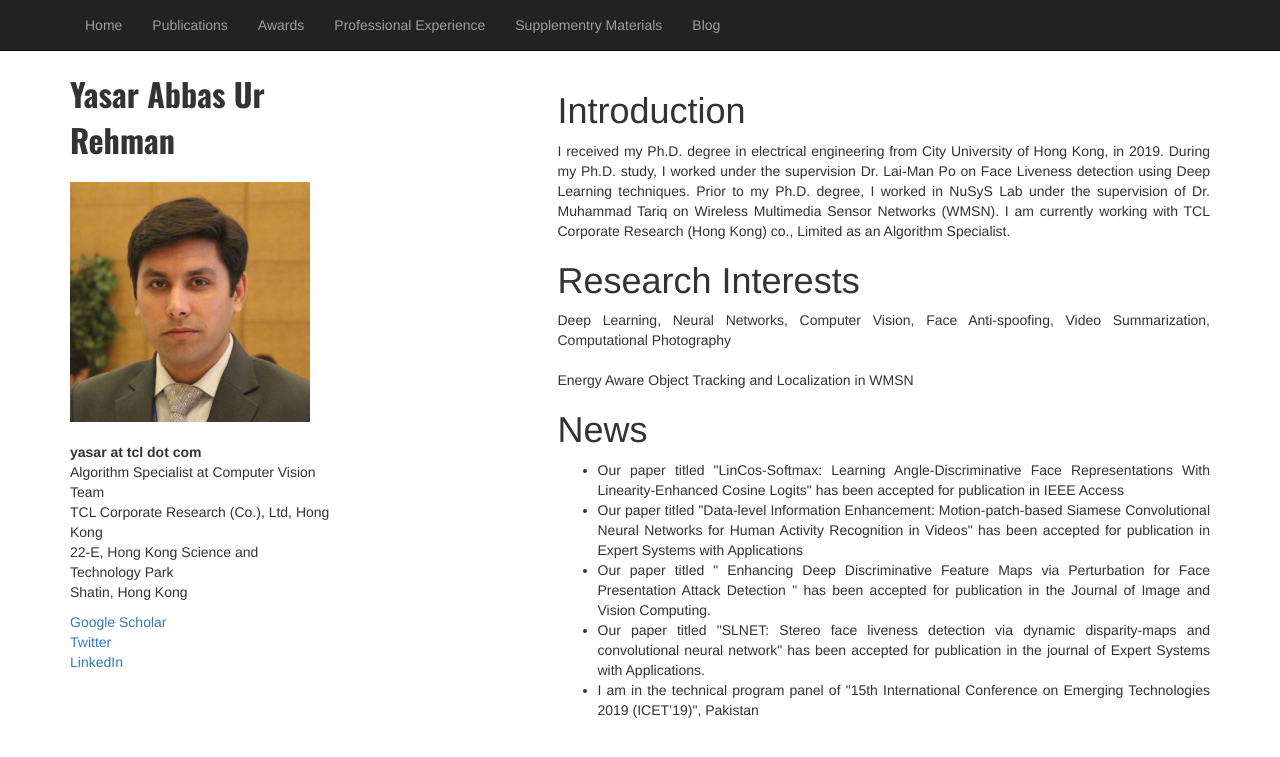
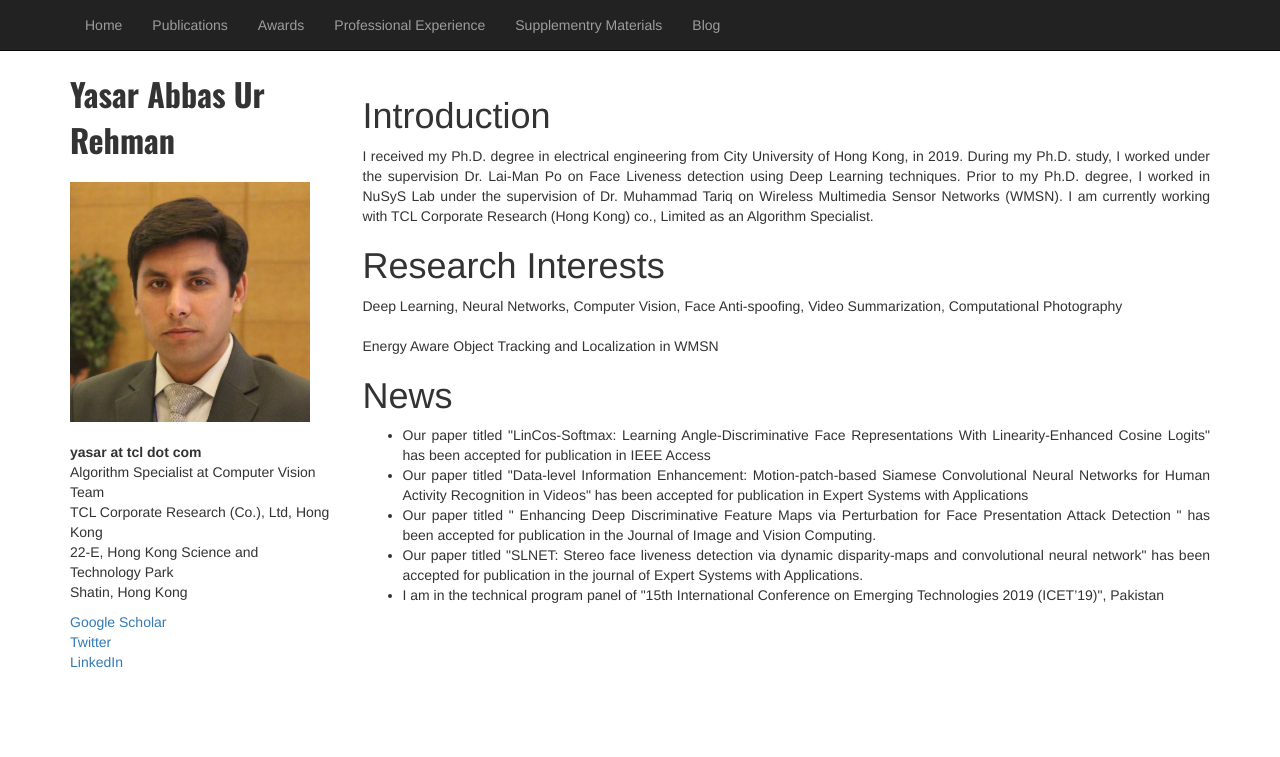
Before and after one commit to yasar-rehman/yasar, a Jekyll site: the page built from index.html, in a window 1280 px wide. Shown: the top 757 px of the page. Built offline with Jekyll 4.4.1, drawn with Linux system fonts in a browser that asks for light colours.

Commit message:
Update index.html

```diff
--- a/index.html
+++ b/index.html
@@ -23,7 +23,7 @@ title: yasar
              			<div><a href="#">LinkedIn</a></div>
             		</div>
 
-             <div class="col-md-7 pull-right">
+             <div class="col-md-9 pull-right">
 	      <div style="margin-top:3%; text-align:justify;">
 			<h1>Introduction</h1>
 			<p> I received my Ph.D. degree in electrical engineering from City University of Hong Kong, in 2019.
```
